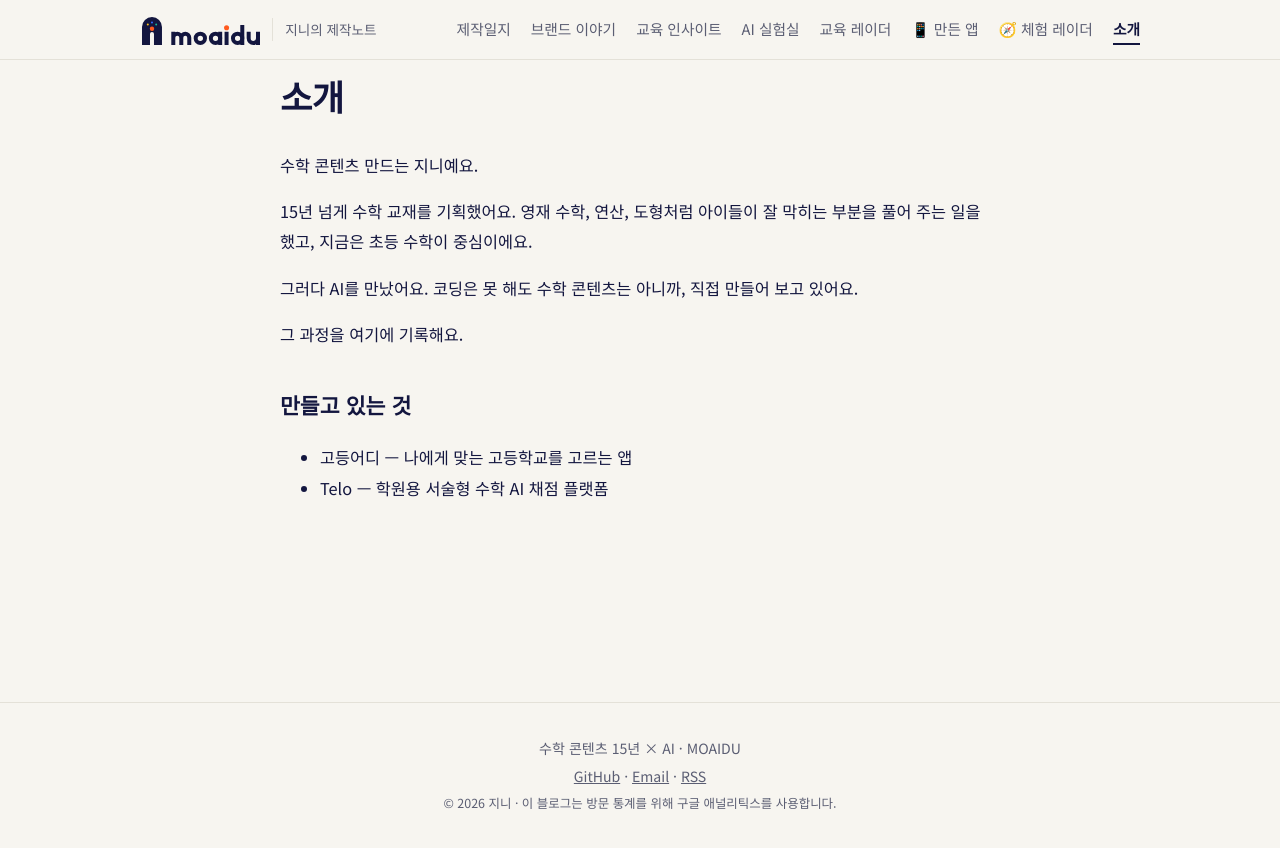
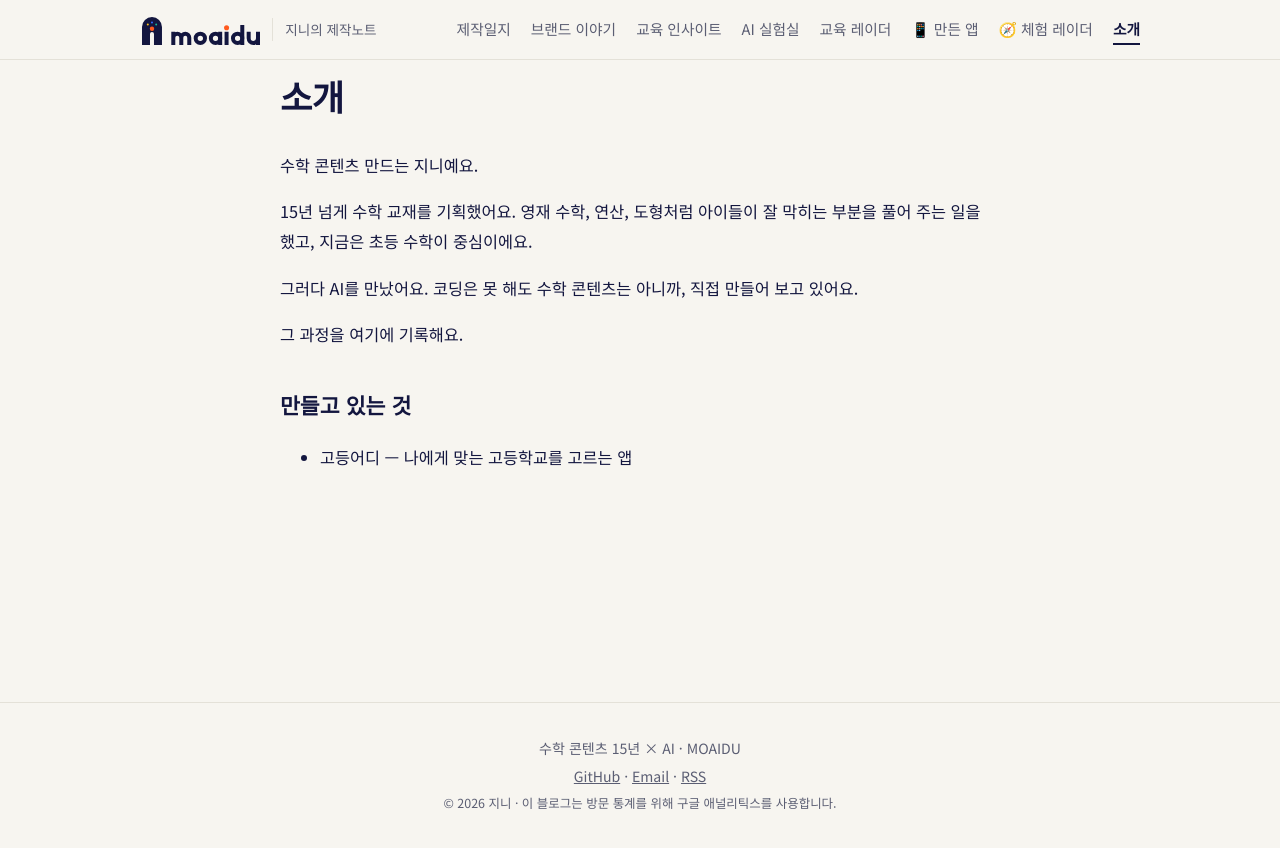
Before and after one commit to moaidu/moaidu.github.io, a Jekyll site: the page built from about.md, in a window 1280 px wide. Shown: the top 848 px of the page. Built offline with Jekyll 4.4.1, drawn with Linux system fonts in a browser that asks for light colours.

Commit message:
Hide Telo from home, about, and category text for now
Co-Authored-By: Claude Sonnet 5.5 <noreply@anthropic.com>
Claude-Session: https://claude.ai/code/session_01BvWmRqXXsGbrbDjHtCkGG1

```diff
--- a/_data/categories.yml
+++ b/_data/categories.yml
@@ -1,7 +1,7 @@
 - name: 제작일지
   slug: build-log
   emoji: "🛠️"
-  desc: Telo, 고등어디를 만드는 과정을 날것 그대로 기록합니다.
+  desc: 고등어디를 만드는 과정을 날것 그대로 기록합니다.
 - name: 브랜드 이야기
   slug: brand
   emoji: "🎨"
--- a/_data/services.yml
+++ b/_data/services.yml
@@ -1,7 +1,3 @@
-- name: Telo
-  tag: 서술형 수학 AI 채점
-  desc: 학원용 서술형 수학 AI 채점 플랫폼
-  url: ""
 - name: 고등어디
   tag: 고교 선택 앱
   desc: 나에게 맞는 고등학교를 고르는 앱
--- a/about.md
+++ b/about.md
@@ -14,4 +14,3 @@ permalink: /about/
 ## 만들고 있는 것
 
 - [고등어디]({{ '/apps/#godeungeodi' | relative_url }}) — 나에게 맞는 고등학교를 고르는 앱
-- Telo — 학원용 서술형 수학 AI 채점 플랫폼
```
